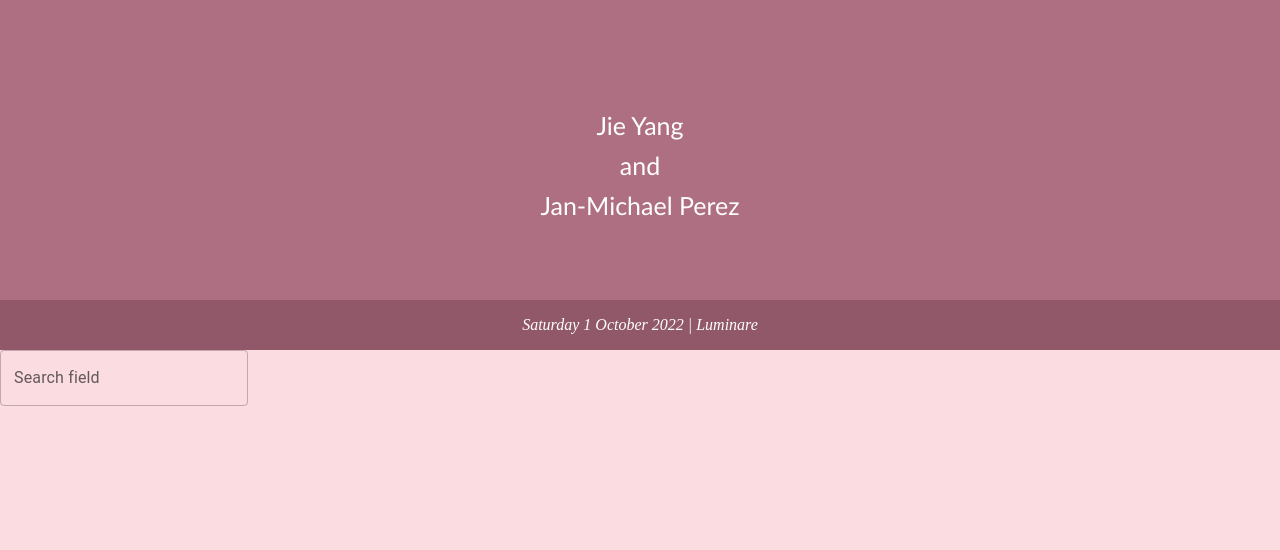
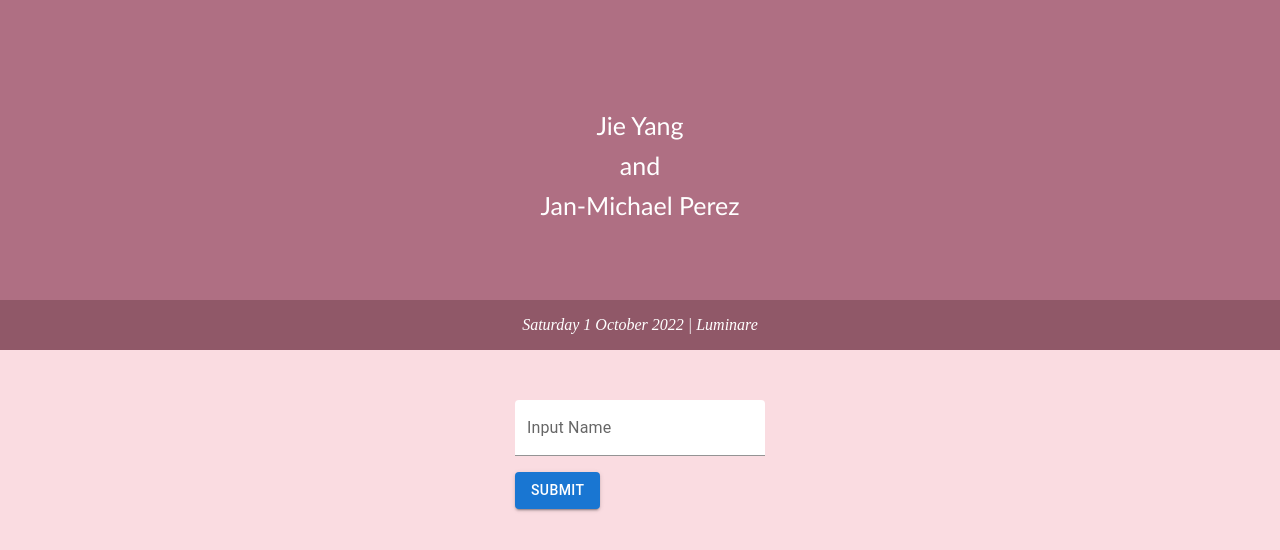
Before and after one commit to yingyingyw/find-table, a React (Create React App) app: page / in a window 1280 px wide. Shown: the top 550 px of the page. Built offline with nearby package versions, Linux system fonts and the light colour scheme.

Commit message:
Basic Search Functionality
**Note** Search functionality is currently based on JSON file format, however this may be inefficient depending on number of guests. The search functionality is not case sensitive, but is still space sensitive

```diff
--- a/package.json
+++ b/package.json
@@ -5,6 +5,7 @@
   "dependencies": {
     "@emotion/react": "^11.10.4",
     "@emotion/styled": "^11.10.4",
+    "@material-ui/core": "^4.12.4",
     "@mui/material": "^5.10.6",
     "@testing-library/jest-dom": "^5.16.5",
     "@testing-library/react": "^13.4.0",
--- a/src/App.css
+++ b/src/App.css
@@ -79,3 +79,27 @@
   font-family: "Times New Roman", Times, serif;
   font-style: italic;
 }
+
+.nameAndTable {
+  display: flex;
+  justify-content: center;
+  align-items: center;
+}
+
+.nameInput {
+  padding-top: 50px;
+}
+
+.tableNumberContainer {
+  display: flex;
+  justify-content: center;
+  align-items: center;
+  padding-top: 50px;
+}
+
+.tableNumberText {
+  color: black;
+  font-family: "Times New Roman", Times, serif;
+  font-style: italic;
+  font-size: 30px;
+}
--- a/src/App.js
+++ b/src/App.js
@@ -1,8 +1,56 @@
-import logo from "./logo.svg";
 import "./App.css";
+import {useState} from 'react';
+import { makeStyles } from "@material-ui/core/styles";
 import TextField from "@mui/material/TextField";
+import Button from '@mui/material/Button';
+import Typography from '@mui/material/Typography';
+import Grid from '@mui/material/Grid';
+
+import data from './data.json';
+
+const useStyles = makeStyles((themes) => ({
+  root: {
+    "& .MuiFilledInput-root": {
+      backgroundColor: "white"
+    },
+    "& .MuiFilledInput-root:hover": {
+      backgroundColor: "white",
+      // Reset on touch devices, it doesn't add specificity
+      "@media (hover: none)": {
+        backgroundColor: "white"
+      }
+    },
+    "& .MuiFilledInput-root.Mui-focused": {
+      backgroundColor: "white"
+    },
+  }
+}));
+
 
 function App() {
+  const classes = useStyles();
+  const [tableNumber,setTableNumber] = useState(-1);
+
+  const [name, setName] = useState("");
+
+  function handleSubmit(event) {
+    event.preventDefault();
+    console.log( 'Name:', name);
+    // You should see name in console.
+    // ..code to submit form to backend here...
+    data.forEach((singleHeroObject, index) => {
+      Object.values(singleHeroObject).every((onlyValues, valIndex) => {
+        if (onlyValues.toLowerCase().includes(name.toLowerCase())) {
+          setTableNumber(singleHeroObject.tableNumber);
+          return;
+        }
+      });
+    });
+  }
+
+
+
+
   return (
     <div>
       <div className="lightPink">
@@ -18,9 +66,32 @@ function App() {
           <div className="infoText">Saturday 1 October 2022 | Luminare</div>
         </div>
 
-        <div className="nameAndTable">
-          <TextField id="outlined-search" label="Search field" type="search" />
+        <Grid className="nameAndTable">
+          <form className="nameInput" onSubmit={handleSubmit}>
+            <TextField variant="filled" className={classes.root} id="name"
+            label="Input Name" type="name" style = {{width: 250}} value={name} onInput={e=>setName(e.target.value)}/>
+            <Typography className={classes.divider} />
+            <Grid item>
+              <Button
+                  type="submit"
+                  variant="contained"
+                  sx={{ mt: 2, mb: 2 }}
+                >
+                  Submit
+              </Button>
+            </Grid>
+          </form>
+        </Grid>
+        {(tableNumber>0)?
+        <div className="tableNumberContainer">
+          <div className="tableNumberText">
+            <div className="tableNumberHeader">
+              Table Number
+            </div>
+            <div className="tableNumber">{tableNumber}</div>
+          </div>
         </div>
+        : <></>}
       </div>
     </div>
   );
--- /dev/null
+++ b/src/data.json
@@ -0,0 +1,19 @@
+[
+    {
+        "name":"Ying Wang",
+        "tableNumber":1
+    },
+    {
+        "name":"Charlie Ding",
+        "tableNumber":2
+    },
+    {
+        "name":"Dominic Siu Long Guo",
+        "tableNumber":3
+    },
+    {
+        "name":"Marcus Wong",
+        "tableNumber":4
+    }
+
+  ]
```
Also changed, not shown: 1 other file (tests, documents, lock files or other folders).
